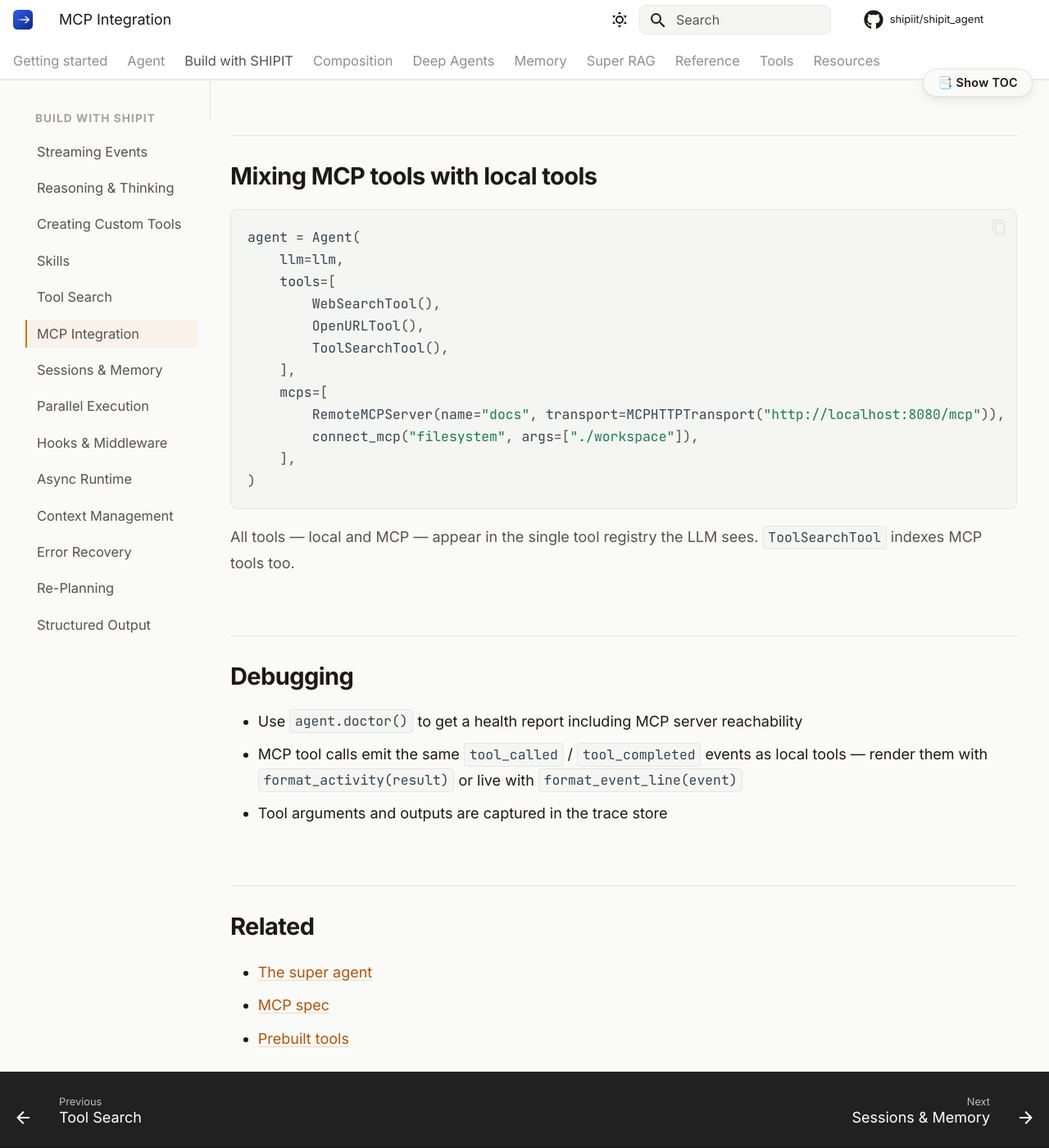
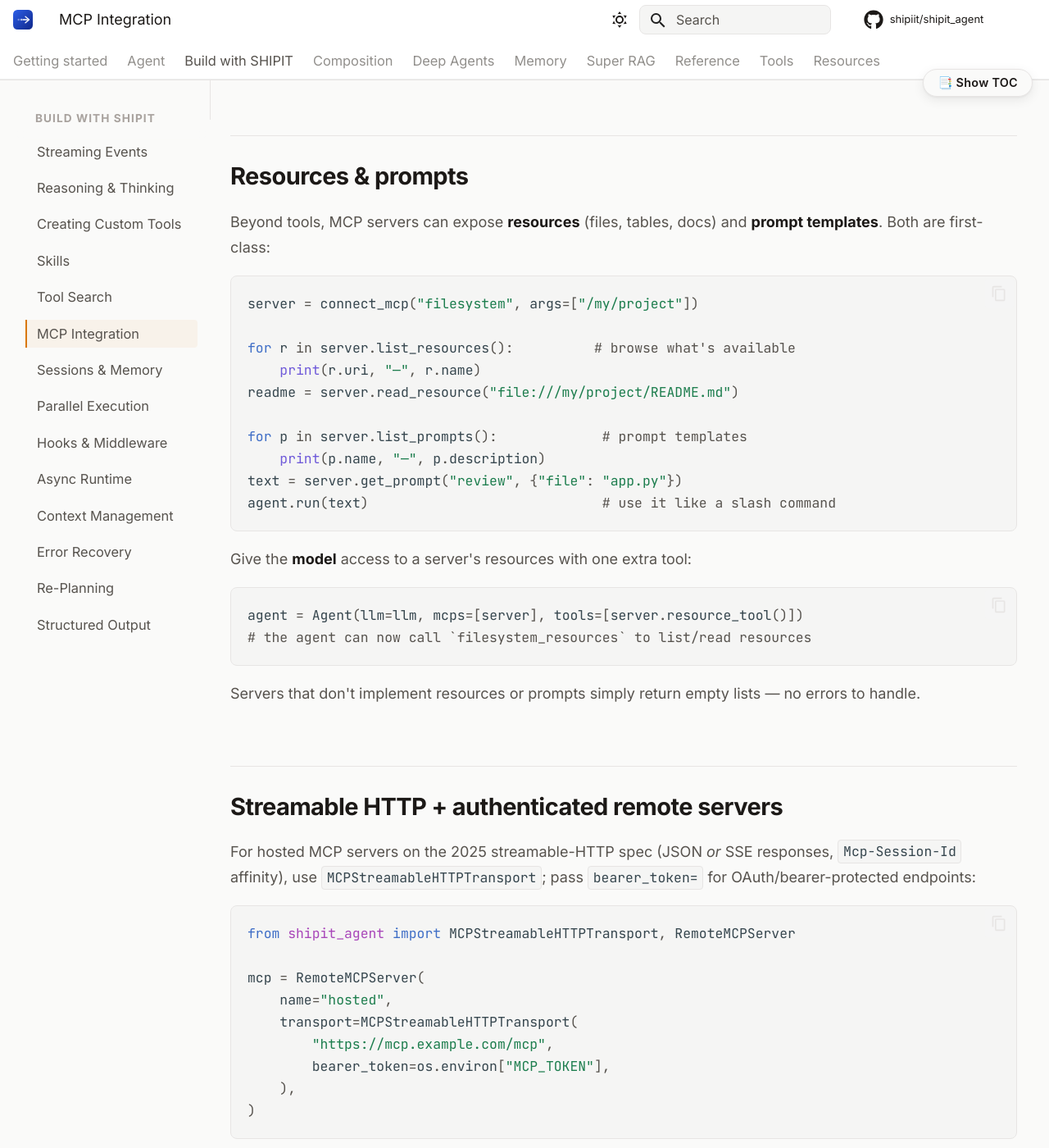
Before and after one commit to shipiit/shipit_agent, an MkDocs documentation site: the page built from docs/guides/mcp.md, in a window 1280 px wide and 1400 px high, scrolled down 2715 px. Shown: the whole window at 82% size. Built offline with MkDocs 1.6.1 and Material for MkDocs 9.7.7, drawn with Linux system fonts in a browser that asks for light colours; comment, search, counter and statistics services are not loaded.

Commit message:
docs: MCP guide — resources/prompts, resource_tool, streamable HTTP + bearer auth

````diff
--- a/docs/guides/mcp.md
+++ b/docs/guides/mcp.md
@@ -83,6 +83,52 @@ finally:
 
 The runtime also closes MCP transports automatically when a run finishes.
 
+## Resources & prompts
+
+Beyond tools, MCP servers can expose **resources** (files, tables, docs) and
+**prompt templates**. Both are first-class:
+
+```python
+server = connect_mcp("filesystem", args=["/my/project"])
+
+for r in server.list_resources():          # browse what's available
+    print(r.uri, "—", r.name)
+readme = server.read_resource("file:///my/project/README.md")
+
+for p in server.list_prompts():             # prompt templates
+    print(p.name, "—", p.description)
+text = server.get_prompt("review", {"file": "app.py"})
+agent.run(text)                             # use it like a slash command
+```
+
+Give the **model** access to a server's resources with one extra tool:
+
+```python
+agent = Agent(llm=llm, mcps=[server], tools=[server.resource_tool()])
+# the agent can now call `filesystem_resources` to list/read resources
+```
+
+Servers that don't implement resources or prompts simply return empty lists —
+no errors to handle.
+
+## Streamable HTTP + authenticated remote servers
+
+For hosted MCP servers on the 2025 streamable-HTTP spec (JSON *or* SSE
+responses, `Mcp-Session-Id` affinity), use `MCPStreamableHTTPTransport`; pass
+`bearer_token=` for OAuth/bearer-protected endpoints:
+
+```python
+from shipit_agent import MCPStreamableHTTPTransport, RemoteMCPServer
+
+mcp = RemoteMCPServer(
+    name="hosted",
+    transport=MCPStreamableHTTPTransport(
+        "https://mcp.example.com/mcp",
+        bearer_token=os.environ["MCP_TOKEN"],
+    ),
+)
+```
+
 ## Mixing MCP tools with local tools
 
 ```python
````
